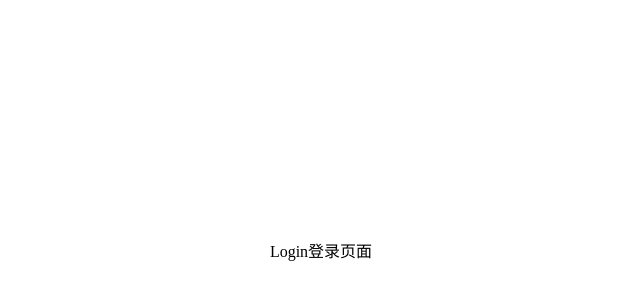
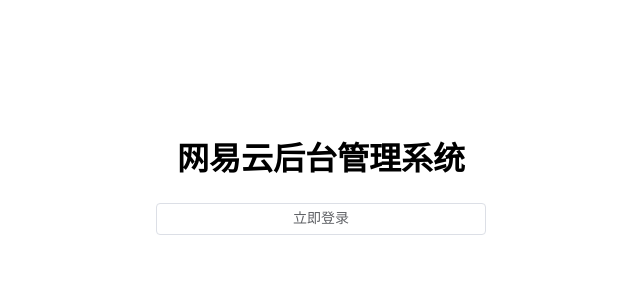
Before and after one commit to youthOfMe/vue3-ts-cms, a Vue app: page /login in a window 1280 px wide. Shown: the part 148-448 px from the top of the page, without its empty margins (319-959 px from the left). Built offline with nearby package versions, Linux system fonts and the light colour scheme.

Commit message:
feat: 搭建登录页面基本结构

```diff
--- a/components.d.ts
+++ b/components.d.ts
@@ -7,6 +7,7 @@
 
 declare module 'vue' {
   export interface GlobalComponents {
+    ElButton: typeof import('element-plus/es')['ElButton']
     RouterLink: typeof import('vue-router')['RouterLink']
     RouterView: typeof import('vue-router')['RouterView']
   }
--- a/src/views/login/Login.vue
+++ b/src/views/login/Login.vue
@@ -1,8 +1,12 @@
 <template>
-  <div class="login">Login登录页面</div>
+  <div class="login">
+    <LoginPanel />
+  </div>
 </template>
 
-<script setup lang="ts"></script>
+<script setup lang="ts">
+import LoginPanel from './c-cpns/LoginPanel.vue'
+</script>
 
 <style scoped>
 .login {
--- /dev/null
+++ b/src/views/login/c-cpns/LoginPanel.vue
@@ -0,0 +1,44 @@
+<template>
+  <div class="login-panel">
+    <h1 class="title">网易云后台管理系统</h1>
+    <div class="tabs"></div>
+    <div class="controls"></div>
+    <el-button class="login-btn"> 立即登录 </el-button>
+  </div>
+</template>
+
+<script setup lang="ts"></script>
+
+<style scoped lang="less">
+.login-panel {
+  width: 330px;
+  margin-bottom: 150px;
+
+  .title {
+    text-align: center;
+    margin-bottom: 15px;
+  }
+
+  .label {
+    display: flex;
+    align-items: center;
+    justify-content: center;
+
+    .text {
+      margin-left: 5px;
+    }
+  }
+
+  .controls {
+    margin-top: 12px;
+    display: flex;
+
+    justify-content: space-between;
+  }
+
+  .login-btn {
+    margin-top: 10px;
+    width: 100%;
+  }
+}
+</style>
```
Also changed, not shown: src/views/login/c-cpns/PaneAccount.vue (added, +7 -0 lines), src/views/login/c-cpns/PanePhone.vue (added, +7 -0 lines).
